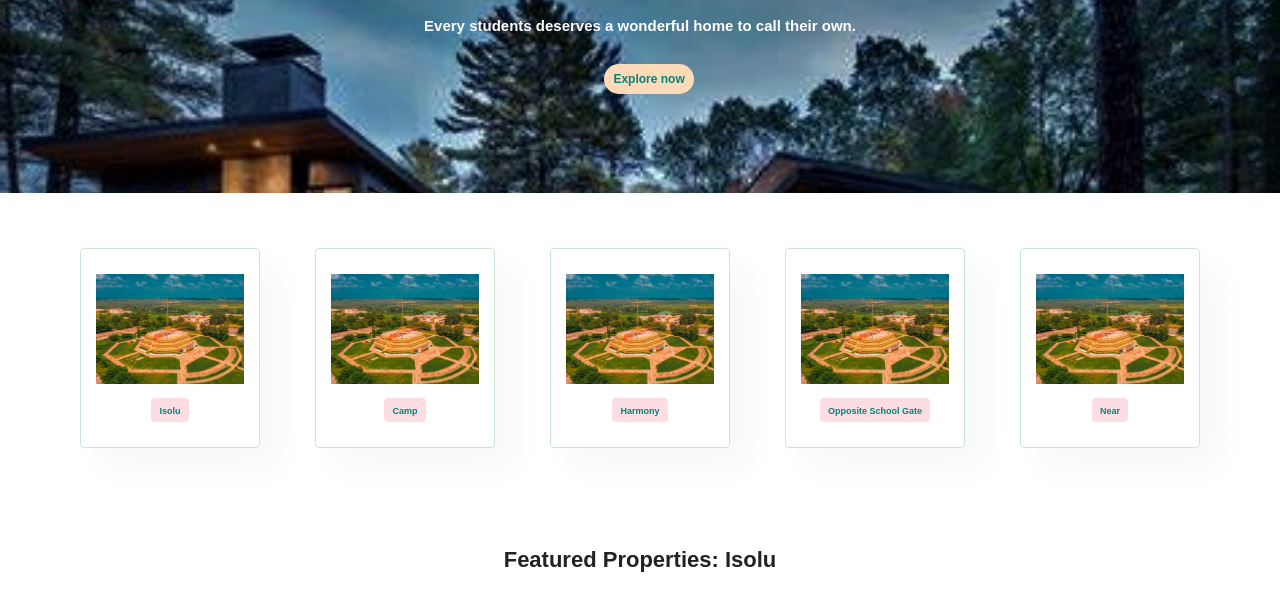
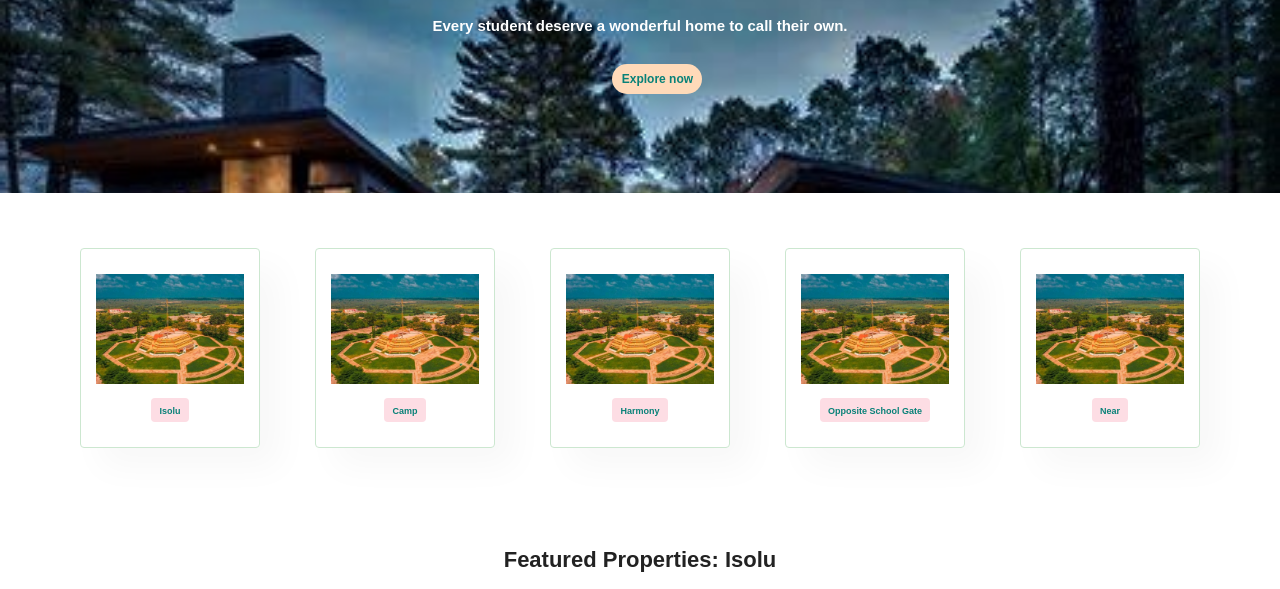
Before and after one commit to ibrahimnxp/hostelhub, a plain HTML site: page index.html in a window 1280 px wide. Shown: the part 207-796 px from the top of the page. Drawn offline with Linux system fonts and the light colour scheme; a script that the page names is missing.

Commit message:
Update index.html

```diff
--- a/index.html
+++ b/index.html
@@ -24,7 +24,7 @@
         <div id="heroo">
             <h2>Find your safe haven</h2>
 
-            <h4>Every students deserves a wonderful home to call their own.
+            <h4>Every student deserve a wonderful home to call their own.
             <div>
                 <a href="#explore"><button>Explore now</button></a>
             </div>
```
